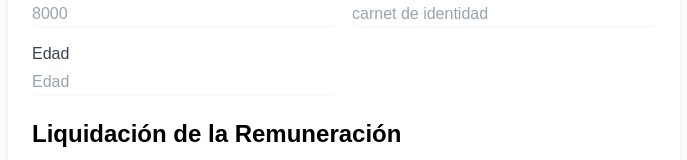
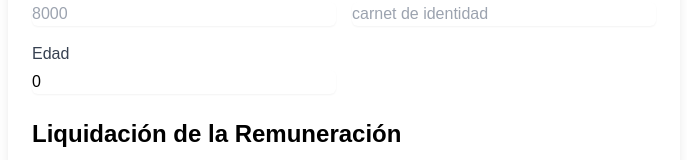
Before and after one commit to andre00bejarano00vaca/finiquito, a Next.js app: page / in a window 1280 px wide. Shown: the part 372-532 px from the top of the page, without its empty margins (296-983 px from the left). Built offline with nearby package versions, Linux system fonts and the light colour scheme.

Commit message:
calculo de edad

```diff
--- a/src/components/FormularioDatos.jsx
+++ b/src/components/FormularioDatos.jsx
@@ -244,6 +244,17 @@ export default function FormularioDatos() {
       vacacionesPorPagar: isNaN(cVacaciones) ? 0 : cVacaciones,
     });
   }, [meses.promedio, diasVaca, fechaVacaciones.diasTotales]);
+
+  //calculo de edad
+  useEffect(()=>{
+
+      const birthYear = dayjs(formData.fechaNacimiento);
+      const currentAge = dayjs().diff(birthYear, "year"); // Calcula la diferencia en años
+      setFormData((prevFormData) => ({
+        ...prevFormData,
+        edad:currentAge ,
+      }));
+  },[formData.fechaNacimiento])
 
 
   return (
```
